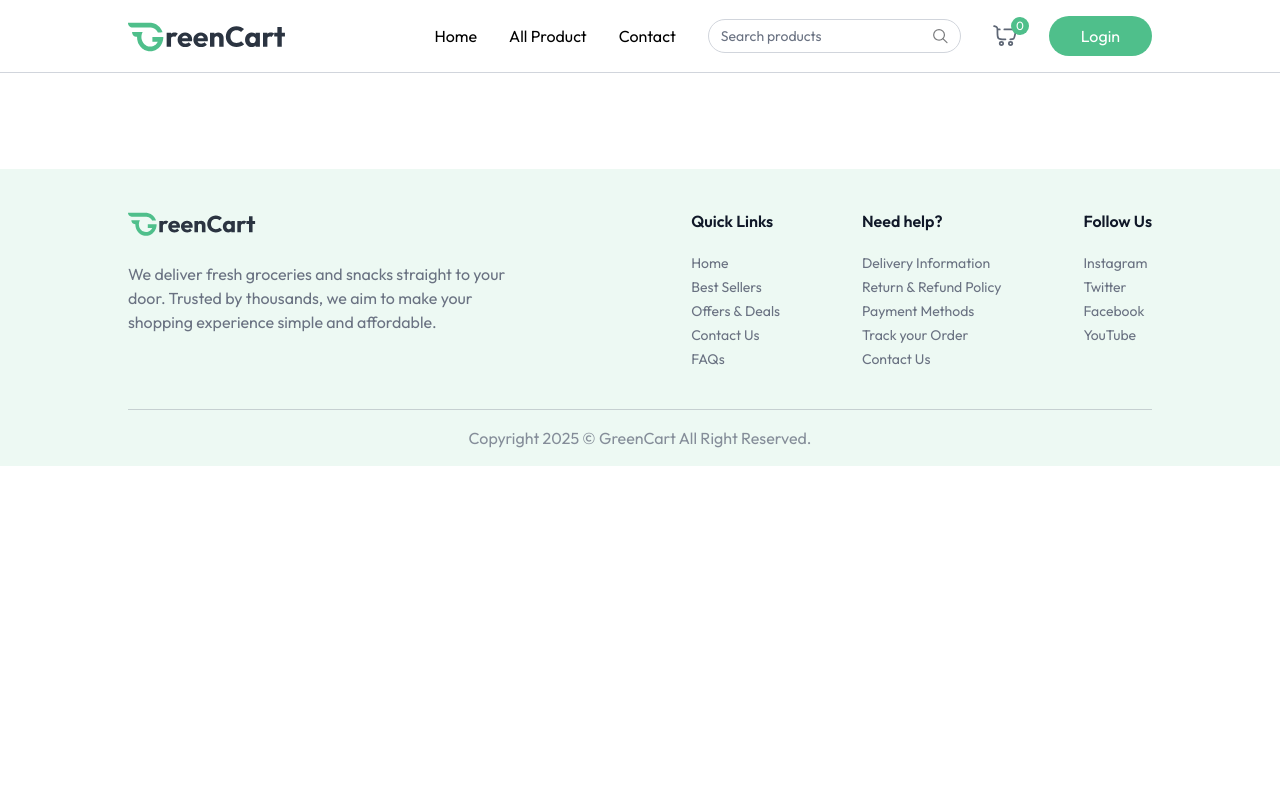
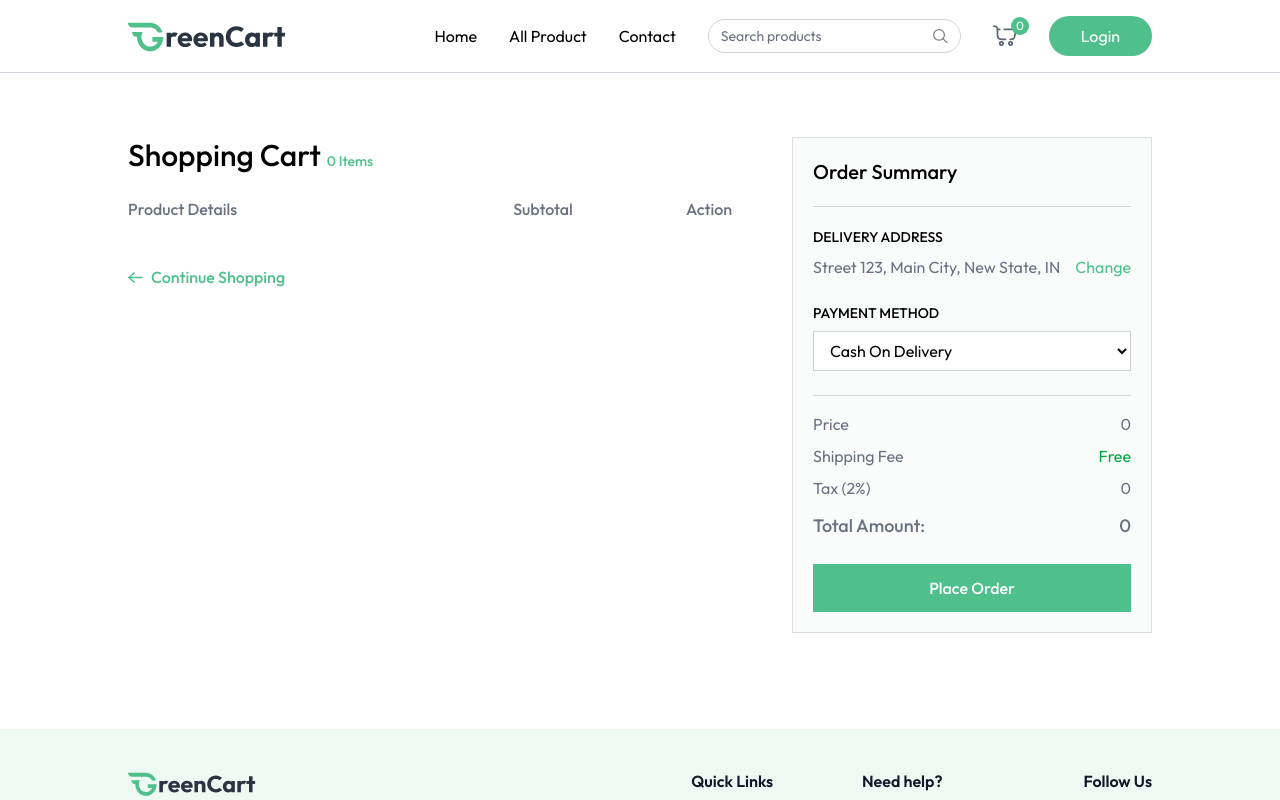
Before and after one commit to Ranita-Magar/full-stack-grocery-delivery-website-using-mern-stack, a React (Vite) app in the folder client/: page /cart in a window 1280 px wide. Shown: the top 800 px of the page. Built offline with nearby package versions, Linux system fonts and the light colour scheme.

Commit message:
created the cart page

```diff
--- a/client/src/App.jsx
+++ b/client/src/App.jsx
@@ -9,6 +9,7 @@
 import AllProducts from "./pages/AllProducts";
 import ProductCategory from "./pages/ProductCategory";
 import ProductDetails from "./pages/ProductDetails";
+import Cart from "./pages/Cart";
 
 const App = () => {
   const isSellerPath = useLocation().pathname.includes("seller");
@@ -29,6 +30,7 @@
           <Route path="/products" element={<AllProducts />} />
           <Route path="/products/:category" element={<ProductCategory />} />
           <Route path="/products/:category/:id" element={<ProductDetails />} />
+          <Route path="/cart" element={<Cart />} />
         </Routes>
       </div>
       {!isSellerPath && <Footer />}
--- a/client/src/context/AppContext.jsx
+++ b/client/src/context/AppContext.jsx
@@ -46,8 +46,8 @@
   const removeFromCart = (itemId) => {
     let cardData = structuredClone(cartItems);
     if (cardData[itemId]) {
-      cartItems[itemId] -= 1;
-      if (cartData[itemId] === 0) {
+      cardData[itemId] -= 1;
+      if (cardData[itemId] === 0) {
         delete cardData[itemId];
       }
     }
--- /dev/null
+++ b/client/src/pages/Cart.jsx
@@ -0,0 +1,234 @@
+import { useEffect, useState } from "react";
+import { useAppContext } from "../context/AppContext";
+import { assets, dummyAddress } from "../assets/assets";
+
+const Cart = () => {
+  const {
+    products,
+    currency,
+    cartItems,
+    removeFromCart,
+    getCartCount,
+    updateCartItem,
+    navigate,
+    getCartAmount,
+  } = useAppContext();
+
+  const [cartArray, setCartArray] = useState([]);
+  const [addresses, setAddresses] = useState(dummyAddress);
+
+  const [showAddress, setShowAddress] = useState(false);
+  const [selectedAddress, setSelectedAddress] = useState(dummyAddress[0]);
+  const [paymentOption, setPaymentOption] = useState("COD");
+
+  const getCart = () => {
+    let tempArray = [];
+    for (const key in cartItems) {
+      const product = products.find((item) => item._id === key);
+      product.quantity = cartItems[key];
+      tempArray.push(product);
+    }
+    setCartArray(tempArray);
+  };
+
+  useEffect(() => {
+    if (products.length > 0 && cartItems) {
+      getCart();
+    }
+  }, [products, cartItems]);
+
+  const placeOrder = async () => {};
+
+  return products.length > 0 && cartItems ? (
+    <div className="flex flex-col md:flex-row mt-16">
+      <div className="flex-1 max-w-4xl">
+        <h1 className="text-3xl font-medium mb-6">
+          Shopping Cart{" "}
+          <span className="text-sm text-primary">{getCartCount()} Items</span>
+        </h1>
+
+        <div className="grid grid-cols-[2fr_1fr_1fr] text-gray-500 text-base font-medium pb-3">
+          <p className="text-left">Product Details</p>
+          <p className="text-center">Subtotal</p>
+          <p className="text-center">Action</p>
+        </div>
+
+        {cartArray.map((product, index) => (
+          <div
+            key={index}
+            className="grid grid-cols-[2fr_1fr_1fr] text-gray-500 items-center text-sm md:text-base font-medium pt-3"
+          >
+            <div className="flex items-center md:gap-6 gap-3">
+              <div
+                onClick={() => {
+                  navigate(
+                    `/products/${product.category.toLowerCase()}/${product._id}`
+                  );
+                }}
+                className="cursor-pointer w-24 h-24 flex items-center justify-center border border-gray-300 rounded"
+              >
+                <img
+                  className="max-w-full h-full object-cover"
+                  src={product.image[0]}
+                  alt={product.name}
+                />
+              </div>
+              <div>
+                <p className="hidden md:block font-semibold">{product.name}</p>
+                <div className="font-normal text-gray-500/70">
+                  <p>
+                    Weight: <span>{product.weight || "N/A"}</span>
+                  </p>
+                  <div className="flex items-center">
+                    <p>Qty:</p>
+                    <select
+                      onChange={(e) =>
+                        updateCartItem(product._id, Number(e.target.value))
+                      }
+                      value={cartItems[product._id]}
+                      className="outline-none"
+                    >
+                      {Array(
+                        cartItems[product._id] > 9 ? cartItems[product._id] : 9
+                      )
+                        .fill("")
+                        .map((_, index) => (
+                          <option key={index} value={index + 1}>
+                            {index + 1}
+                          </option>
+                        ))}
+                    </select>
+                  </div>
+                </div>
+              </div>
+            </div>
+            <p className="text-center">
+              {currency}
+              {product.offerPrice * product.quantity}
+            </p>
+            <button
+              onClick={() => removeFromCart(product._id)}
+              className="cursor-pointer mx-auto"
+            >
+              <img
+                src={assets.remove_icon}
+                alt="remove"
+                className="inline-block w-6 h-6"
+              />
+            </button>
+          </div>
+        ))}
+
+        <button
+          onClick={() => {
+            navigate("/products");
+            scrollTo(0, 0);
+          }}
+          className="group cursor-pointer flex items-center mt-8 gap-2 text-primary font-medium"
+        >
+          <img
+            src={assets.arrow_right_icon_colored}
+            alt="arrow"
+            className="group-hover:-translate-x-1 transition"
+          />
+          Continue Shopping
+        </button>
+      </div>
+
+      <div className="max-w-[360px] w-full bg-gray-100/40 p-5 max-md:mt-16 border border-gray-300/70">
+        <h2 className="text-xl md:text-xl font-medium">Order Summary</h2>
+        <hr className="border-gray-300 my-5" />
+
+        <div className="mb-6">
+          <p className="text-sm font-medium uppercase">Delivery Address</p>
+          <div className="relative flex justify-between items-start mt-2">
+            <p className="text-gray-500">
+              {selectedAddress
+                ? `${selectedAddress.street}, ${selectedAddress.city}, ${selectedAddress.state}, ${selectedAddress.country}`
+                : "No address found"}
+            </p>
+            <button
+              onClick={() => setShowAddress(!showAddress)}
+              className="text-primary hover:underline cursor-pointer"
+            >
+              Change
+            </button>
+            {showAddress && (
+              <div className="absolute top-12 py-1 bg-white border border-gray-300 text-sm w-full">
+                {addresses.map((address, index) => (
+                  <p
+                    onClick={() => {
+                      setSelectedAddress(address);
+                      setShowAddress(false);
+                    }}
+                    className="text-gray-500 p-2 hover:bg-gray-100"
+                  >
+                    {address.street}
+                    {address.city}
+                    {address.state}
+                    {address.country}
+                  </p>
+                ))}
+                <p
+                  onClick={() => navigate("/add-address")}
+                  className="text-primary text-center cursor-pointer p-2 hover:bg-primary/10"
+                >
+                  Add address
+                </p>
+              </div>
+            )}
+          </div>
+
+          <p className="text-sm font-medium uppercase mt-6">Payment Method</p>
+
+          <select
+            onChange={(e) => setPaymentOption(e.target.value)}
+            className="w-full border border-gray-300 bg-white px-3 py-2 mt-2 outline-none"
+          >
+            <option value="COD">Cash On Delivery</option>
+            <option value="Online">Online Payment</option>
+          </select>
+        </div>
+
+        <hr className="border-gray-300" />
+
+        <div className="text-gray-500 mt-4 space-y-2">
+          <p className="flex justify-between">
+            <span>Price</span>
+            <span>
+              {currency}
+              {getCartAmount()}
+            </span>
+          </p>
+          <p className="flex justify-between">
+            <span>Shipping Fee</span>
+            <span className="text-green-600">Free</span>
+          </p>
+          <p className="flex justify-between">
+            <span>Tax (2%)</span>
+            <span>
+              {currency}
+              {(getCartAmount() * 2) / 100}
+            </span>
+          </p>
+          <p className="flex justify-between text-lg font-medium mt-3">
+            <span>Total Amount:</span>
+            <span>
+              {currency}
+              {getCartAmount() + (getCartAmount() * 2) / 100}
+            </span>
+          </p>
+        </div>
+
+        <button
+          onClick={placeOrder}
+          className="w-full py-3 mt-6 cursor-pointer bg-primary text-white font-medium hover:bg-primary-dull transition"
+        >
+          {paymentOption === "COD" ? "Place Order" : "Proceed to Checkout"}
+        </button>
+      </div>
+    </div>
+  ) : null;
+};
+
+export default Cart;
```
